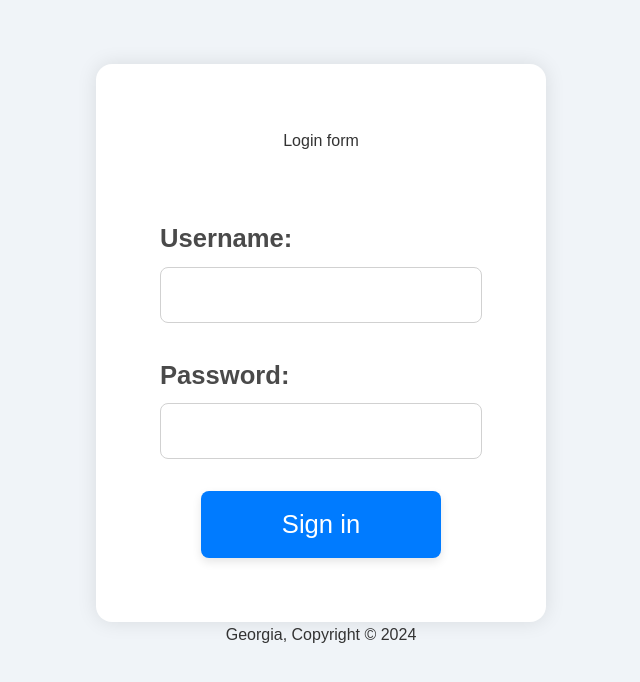
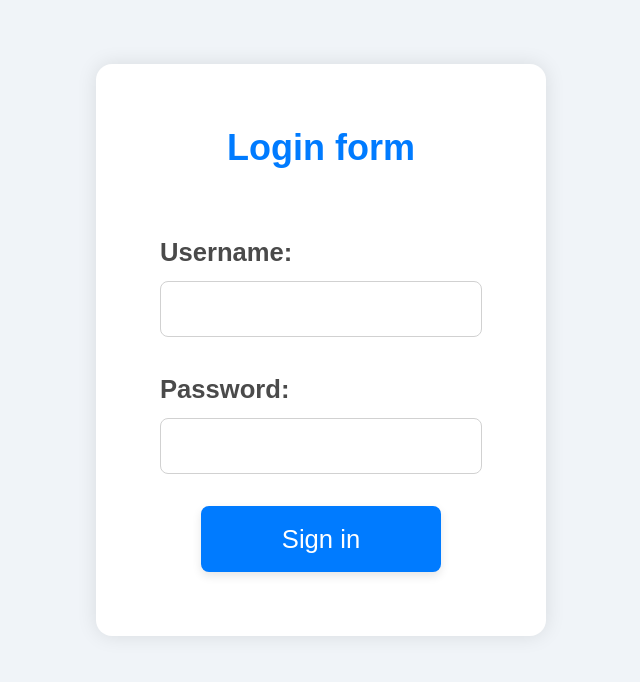
Before and after one commit to guranda26/online-shop, a Next.js app: page /login in a window 1280 px wide. Shown: the top 682 px of the page, without its empty margins (319-959 px from the left). Built offline with nearby package versions, Linux system fonts and the light colour scheme.

Commit message:
add styles to the login title

```diff
--- a/src/app/(auth)/layout.jsx
+++ b/src/app/(auth)/layout.jsx
@@ -4,12 +4,6 @@ export default function AuthLayout({ children }) {
       <header className="login-header"></header>
 
       <main className="main">{children}</main>
-
-      <footer className="login-page-footer">
-        <p style={{ textAlign: "center" }} className="login-page-footer__txt">
-          Georgia, Copyright &copy; 2024
-        </p>
-      </footer>
     </>
   );
 }
--- a/src/app/(auth)/login/page.jsx
+++ b/src/app/(auth)/login/page.jsx
@@ -35,7 +35,7 @@ export default function LoginPage() {
 
   return (
     <div className="login-page__wrapper">
-      <h1 className="section-header">Login form</h1>
+      <h1 className="text-4xl font-bold text-[#007bff]">Login form</h1>
 
       <div className="login-form-wrapper">
         <form className="login-form" onSubmit={handleSubmit}>
```
